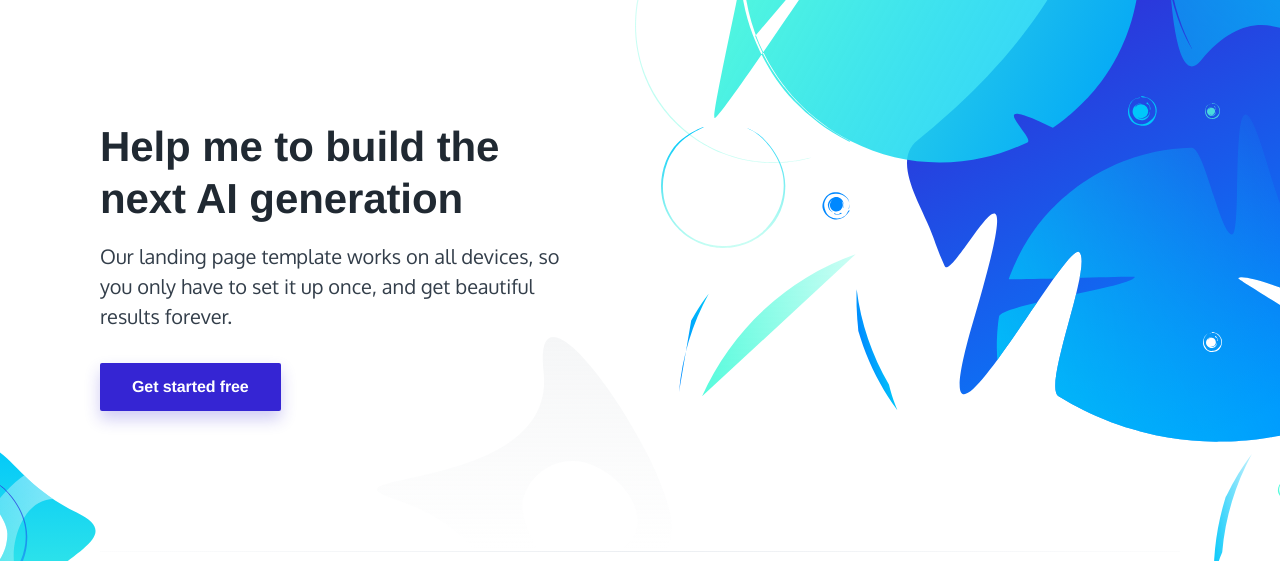
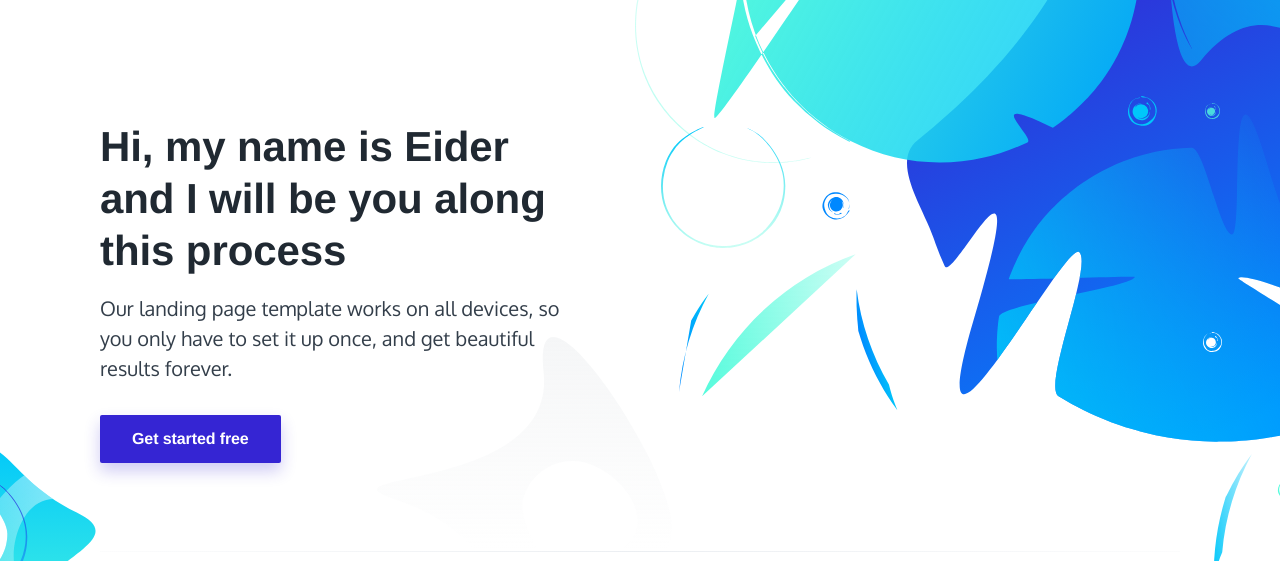
Before and after one commit to Eider3a/Eider3a.github.io, a plain HTML site: page index.html in a window 1280 px wide. Shown: the part 59-620 px from the top of the page. Drawn offline with nearby package versions, Linux system fonts and the light colour scheme.

Commit message:
The main title has changed

```diff
--- a/index.html
+++ b/index.html
@@ -32,7 +32,7 @@
                 <div class="container">
                     <div class="hero-inner">
 						<div class="hero-copy">
-	                        <h1 class="hero-title mt-0 is-revealing">Help me to build the next AI generation</h1>
+	                        <h1 class="hero-title mt-0 is-revealing">Hi, my name is Eider and I will be you along this process</h1>
 	                        <p class="hero-paragraph is-revealing">Our landing page template works on all devices, so you only have to set it up once, and get beautiful results forever.</p>
 	                        <p class="hero-cta mb-0 is-revealing">
 								<a class="button button-primary button-shadow" href="#">Get started free</a>
```
